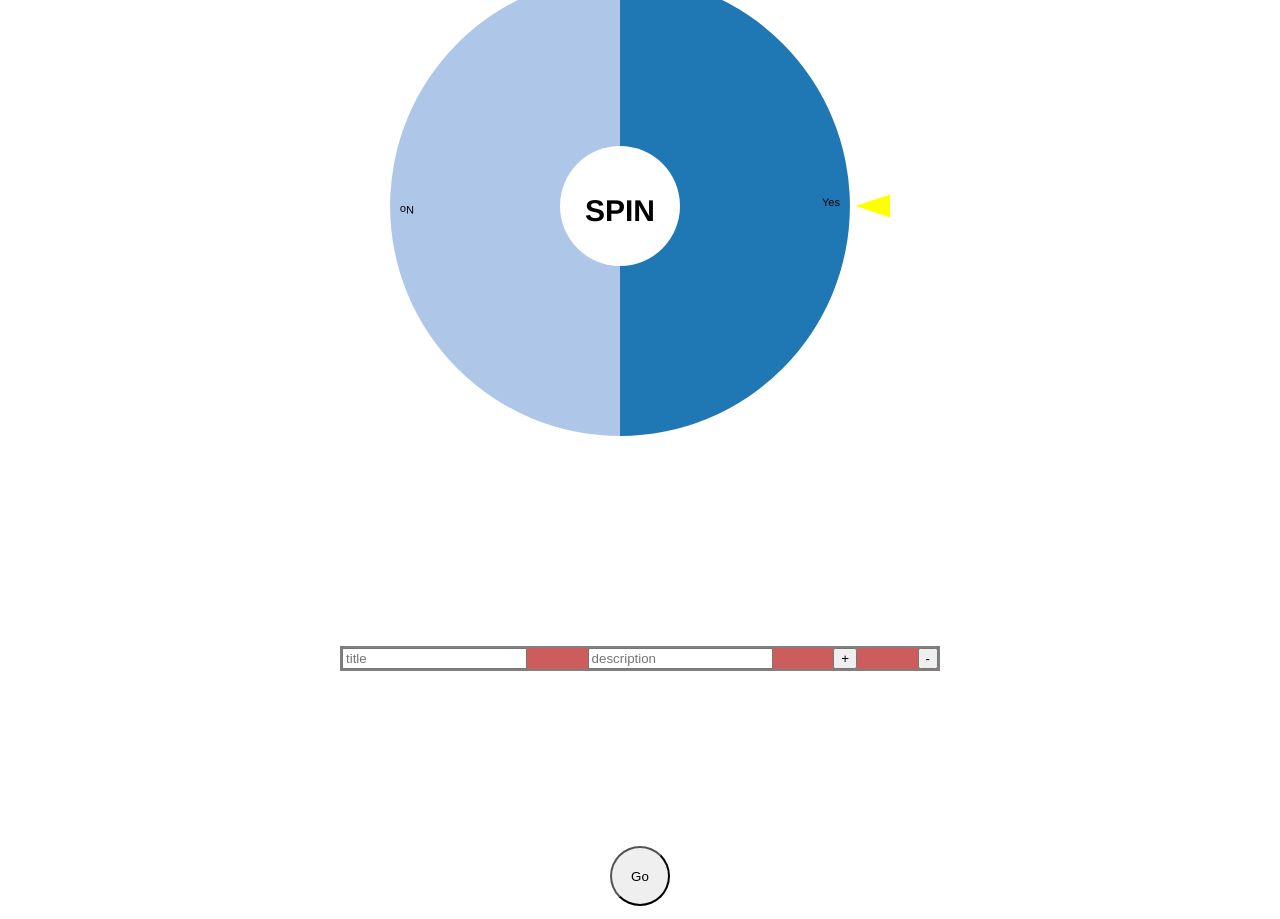
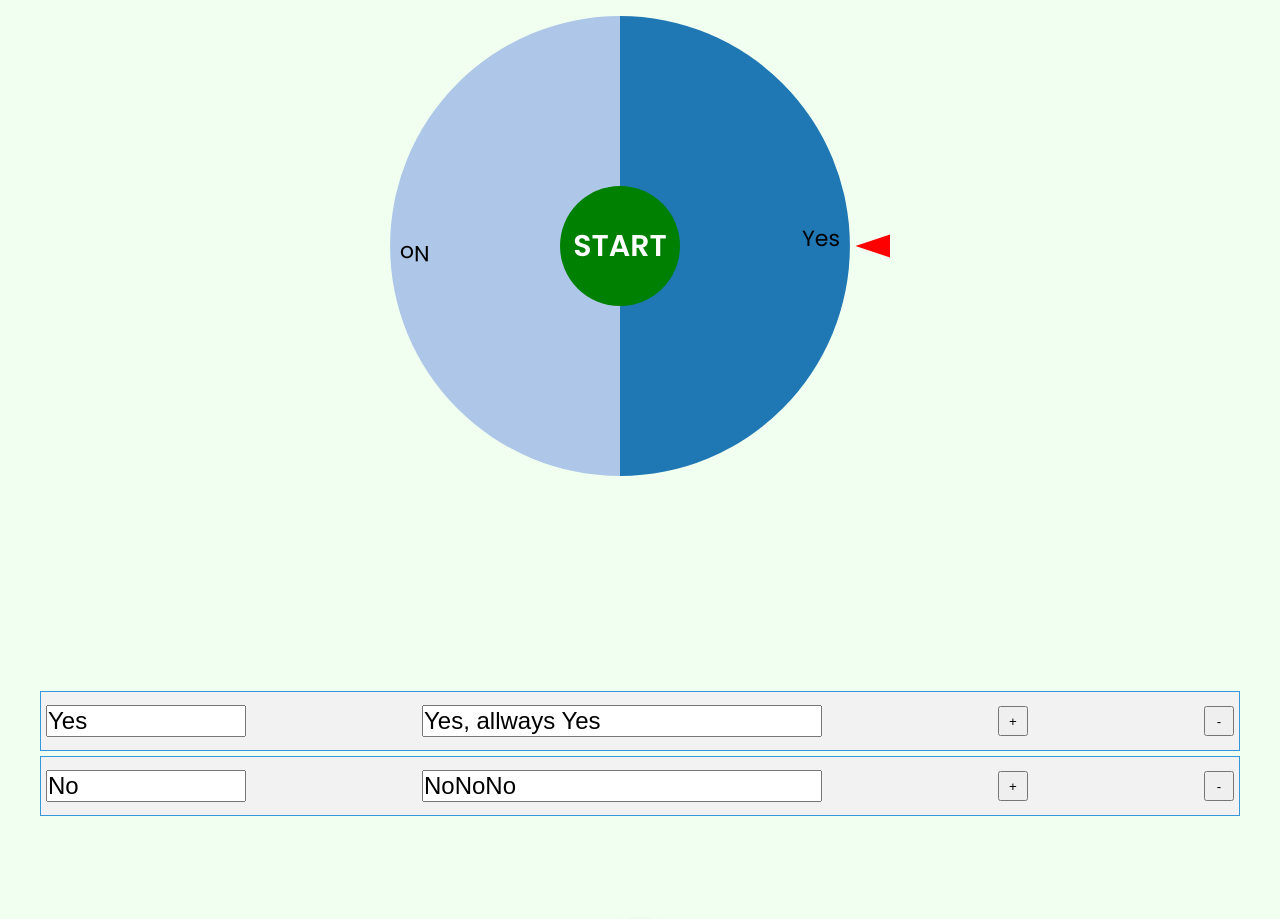
Before and after one commit to ReakZ/project_spinWheelsExample, a plain HTML site: page index.html in a window 1280 px wide. Shown: the part 62-981 px from the top of the page. Drawn offline with nearby package versions, Linux system fonts and the light colour scheme.

Commit message:
some fix design

```diff
--- a/index.html
+++ b/index.html
@@ -3,25 +3,32 @@
 <head>
     <meta charset="UTF-8">
     <meta name="viewport" content="width=device-width, initial-scale=1.0">
-    <title>Document</title>
+    <title>Wheel of fate</title>
     <link rel="stylesheet" href="style.css">
 </head>
 <body>
-
+    <header class="container"><h1>Wheel of fate</h1></header>
+<h5 id="status"></h5>
     <div id="chart"></div>
     <div id="question"><h1></h1></div>
 
-    <div class="blocks">
+    <div class="blocks container">
 
         <div class="block" data-id="1">
 
-            <input type="text" placeholder="title" class="title">
-            <input type="text" placeholder="description" class="description">
-            <button class="plus" >+</button>
-            <button class="minus">-</button>
+            <input type="text" placeholder="title" class="title" value="Yes">
+            <input type="text" placeholder="description" class="description" value="Yes, allways Yes">
+            <button class="plus button" >+</button>
+            <button class="minus button">-</button>
         </div>
 
+        <div class="block" data-id="2">
 
+            <input type="text" placeholder="title" class="title" value="No" >
+            <input type="text" placeholder="description" class="description" value="NoNoNo">
+            <button class="plus button" >+</button>
+            <button class="minus button">-</button>
+        </div>
 
     </div>
     <button class="generate">Go</button>
--- a/script.js
+++ b/script.js
@@ -7,11 +7,10 @@ var padding = { top: 20, right: 40, bottom: 0, left: 0 },
   picked = 100000,
   oldpick = [],
   color = d3.scale.category20(); //category20c()
-//randomNumbers = getRandomNumbers();
-//http://osric.com/bingo-card-generator/?title=HTML+and+CSS+BINGO!&words=padding%2Cfont-family%2Ccolor%2Cfont-weight%2Cfont-size%2Cbackground-color%2Cnesting%2Cbottom%2Csans-serif%2Cperiod%2Cpound+sign%2C%EF%B9%A4body%EF%B9%A5%2C%EF%B9%A4ul%EF%B9%A5%2C%EF%B9%A4h1%EF%B9%A5%2Cmargin%2C%3C++%3E%2C{+}%2C%EF%B9%A4p%EF%B9%A5%2C%EF%B9%A4!DOCTYPE+html%EF%B9%A5%2C%EF%B9%A4head%EF%B9%A5%2Ccolon%2C%EF%B9%A4style%EF%B9%A5%2C.html%2CHTML%2CCSS%2CJavaScript%2Cborder&freespace=true&freespaceValue=Web+Design+Master&freespaceRandom=false&width=5&height=5&number=35#results
+
 let data = [
-  { label: "Yes", value: 1, question: "Yes?" },
-  { label: "No", value: 2, question: "No?" },
+  { label: "Yes", value: 1, question: "Yes, allways Yes" },
+  { label: "No", value: 2, question: "NoNoNo" },
 ];
 
 //
@@ -22,7 +21,7 @@ plus.forEach((element) => {
 });
 
 function invertHex(hex) {
-  if (hex.indexOf('#') === 0) {
+  if (hex.indexOf("#") === 0) {
     hex = hex.slice(1);
   }
   // convert 3-digit hex to 6-digits.
@@ -30,7 +29,7 @@ if (hex.length === 3) {
     hex = hex[0] + hex[0] + hex[1] + hex[1] + hex[2] + hex[2];
   }
   if (hex.length !== 6) {
-    throw new Error('Invalid HEX color.');
+    throw new Error("Invalid HEX color.");
   }
   var r = parseInt(hex.slice(0, 2), 16),
     g = parseInt(hex.slice(2, 4), 16),
@@ -46,37 +45,35 @@ return "#" + padZero(r) + padZero(g) + padZero(b);
 
 function padZero(str, len) {
   len = len || 2;
-  var zeros = new Array(len).join('0');
+  var zeros = new Array(len).join("0");
   return (zeros + str).slice(-len);
 }
+let currentLen = 2;
 function addTextHandler(e) {
   e.preventDefault();
-
   let block = document.createElement("div");
   block.classList.add("block");
-  block.dataset.id = data.length;
+  block.dataset.id = currentLen;
   blocks.appendChild(block);
+  currentLen += 1;
   let title = document.createElement("input");
-  title.setAttribute("placeholder", "text");
+  title.setAttribute("placeholder", "Title");
   title.classList.add("title");
   let description = document.createElement("input");
-  description.setAttribute("placeholder", "description");
+  description.setAttribute("placeholder", "Description");
   description.classList.add("description");
   let bp = document.createElement("button");
   bp.innerText = "+";
+  bp.classList.add("button", "plus");
   bp.addEventListener("click", addTextHandler);
   let bm = document.createElement("button");
   bm.addEventListener("click", addDeleteHandler);
   bm.innerText = "-";
+  bm.classList.add("button", "plus");
   block.appendChild(title);
   block.appendChild(description);
   block.appendChild(bp);
   block.appendChild(bm);
-
-  //             puzz.setAttribute("type", "button");
-  //   puzz.classList.add("key");
-  //   puzz.innerHTML = puzzles[element].value;
-  //   puzz.dataset.key = element;
 }
 
 let minus = document.querySelectorAll(".minus");
@@ -87,7 +84,7 @@ minus.forEach((element) => {
 function addDeleteHandler(e) {
   e.preventDefault();
   data = data.filter((x) => x.value != e.target.parentElement.dataset.id);
-  console.log(data);
+
   e.target.parentElement.remove();
 }
 
@@ -106,8 +103,8 @@ function generateHandler(e) {
       });
     }
   });
+  document.getElementById("status").innerText = "";
 
-  console.log(data);
   deploy();
 }
 
@@ -186,30 +183,33 @@ function deploy() {
     )
     .append("path")
     .attr("d", "M-" + r * 0.15 + ",0L0," + r * 0.05 + "L0,-" + r * 0.05 + "Z")
-    .style({ fill: "yellow" });
+    .style({ fill: "red" });
   //draw spin circle
   container
     .append("circle")
     .attr("cx", 0)
     .attr("cy", 0)
     .attr("r", 60)
-    .style({ fill: "white", cursor: "pointer" });
+    .style({ fill: "green", cursor: "pointer" });
   //spin text
   container
     .append("text")
     .attr("x", 0)
-    .attr("y", 15)
+    .attr("y", 10)
     .attr("text-anchor", "middle")
-    .text("SPIN")
-    .style({ "font-weight": "bold", "font-size": "30px" });
+    .text("START")
+    .style({ "font-weight": "bold", "font-size": "30px", fill: "white" });
 
   function spin(d) {
     container.on("click", null);
     //all slices have been seen, all done
-    console.log("OldPick: " + oldpick.length, "Data length: " + data.length);
+    // console.log("OldPick: " + oldpick.length, "Data length: " + data.length);
     if (oldpick.length == data.length) {
-      console.log("done");
-      container.on("click", null);
+      //console.log("done");
+      document.getElementById("status").innerText =
+        "All done , greate new list.";
+      //container.on("click", null);
+      oldpick.length = 0; // ^ new feat
       return;
     }
     var ps = 360 / data.length,
@@ -235,15 +235,15 @@ function deploy() {
         //mark question as seen
         d3.select(".slice:nth-child(" + (picked + 1) + ") path").attr(
           "fill",
-          `${invertHex(color(picked+1))}`
+          `${invertHex(color(picked + 1))}`
         );
-        console.log(`#${invertHex(color(picked+1))}`)
+
         //populate question
         d3.select("#question h1").text(data[picked].question);
         oldrotation = rotation;
 
         /* Get the result value from object "data" */
-        console.log(data[picked].value);
+        //  console.log(data[picked].value);
 
         /* Comment the below line for restrict spin to sngle time */
         container.on("click", spin);
@@ -265,7 +265,6 @@ function deploy() {
       typeof window.crypto.getRandomValues === "function"
     ) {
       window.crypto.getRandomValues(array);
-      console.log("works");
     } else {
       //no support for crypto, get crappy random numbers
       for (var i = 0; i < 1000; i++) {
--- a/style.css
+++ b/style.css
@@ -1,21 +1,23 @@
-text{
-    font-family:Helvetica, Arial, sans-serif;
-    font-size:11px;
-    pointer-events:none;
+@import url("https://fonts.googleapis.com/css2?family=Poppins:wght@400;600&display=swap");
+
+body {
+  font-family: "Poppins", sans-serif;
+  background-color: honeydew;
 }
-#chart{
-
-    width:500px;
-    height:500px;
-
+text {
+  /* font-family:Helvetica, Arial, sans-serif; */
+  font-size: 22px;
+  pointer-events: none;
 }
-#question{
-
-    width:300px;
-    height:200px;
-
+#chart {
+  width: 500px;
+  height: 500px;
 }
-#question h1{
+#question {
+  width: 300px;
+  height: 200px;
+}
+#question h1 {
   font-size: 30px;
   font-weight: bold;
   font-family: "Helvetica Neue", Helvetica, Arial, sans-serif;
@@ -23,53 +25,128 @@ text{
   padding: 0;
   margin-top: 50px;
 
-    -webkit-transform:translate(0,-50%);
-            transform:translate(0,-50%);
+  -webkit-transform: translate(0, -50%);
+  transform: translate(0, -50%);
 }
 
-
 /*  */
-.blocks{
+.blocks {
   display: flex;
   flex-direction: column;
-    width: 600px;
+
   height: 200px;
   overflow-y: scroll;
 }
-.block{
+.block {
   display: flex;
   flex-direction: row;
   align-items: center;
   justify-content: space-between;
-    border: 2px solid gray;
-    background-color: indianred;
+
+  background-color: #f2f2f2;
+  height: 60px;
+  padding: 5px;
+  margin-top: 5px;
+  border: 1px solid #3498db;
 }
 
-body{
+body {
   display: flex;
   flex-direction: column;
   align-items: center;
 }
-.generate{
+.generate {
   border-radius: 50%;
-    width: 60px;
-    height: 60px;
+  width: 144px;
+  height: 144px;
+
+  background-color: #f7f7f7;
+  background-image: linear-gradient(top, #f7f7f7, #e7e7e7);
+  background-image: -webkit-gradient(
+    linear,
+    left top,
+    left bottom,
+    from(#f7f7f7),
+    to(#e7e7e7)
+  );
+  color: #a7a7a7;
+  margin: 36px;
+  position: relative;
+  text-align: center;
+  line-height: 144px;
+  box-shadow: 0px 3px 8px #aaa, inset 0px 2px 3px #fff;
+  font-size: 33px;
 }
+.generate:hover {
+  color: #555;
+  background-color: #f5f5f5;
+}
+
+.title {
+    width: 200px;
+  }
+  .description {
+    width: 400px;
+  }
+
 @media screen and (max-width: 1200px) {
-    #chart{
+  #chart {
     margin: 0 auto;
   }
-    body{
+  body {
     flex-direction: column;
   }
-    .blocks{
+  .blocks {
     width: 400px;
     margin: 0 auto;
   }
-    .title{
-width: 40px;
+  .title {
+    width: 100px;
   }
-    .description{
-        width: 120px;
+  .description {
+    width: 200px;
+  }
+  .title,
+.description {
+  font-size: 18px;
 }
 }
+
+/*  */
+.container {
+  width: 1200px;
+  margin: 0 auto;
+}
+
+header {
+  color: seashell;
+  padding: 0 15px;
+  border-radius: 0 0 5px 5px;
+  box-shadow: 0 5px 0 0 rgba(0, 0, 0, 0.2);
+  background-color: #3498db;
+}
+.button {
+  height: 30px;
+  width: 30px;
+}
+.title,
+.description {
+  font-size: 24px;
+}
+
+@media screen and (max-width: 1024px) {
+  .container {
+    width: 500px;
+  }
+}
+
+*{
+    box-sizing: border-box;
+    padding: 0;
+    margin: 0;
+}
+
+.status{
+    color: red;
+    text-align: center;
+}
```
Lines whose indentation alone changed are shown as unchanged.
